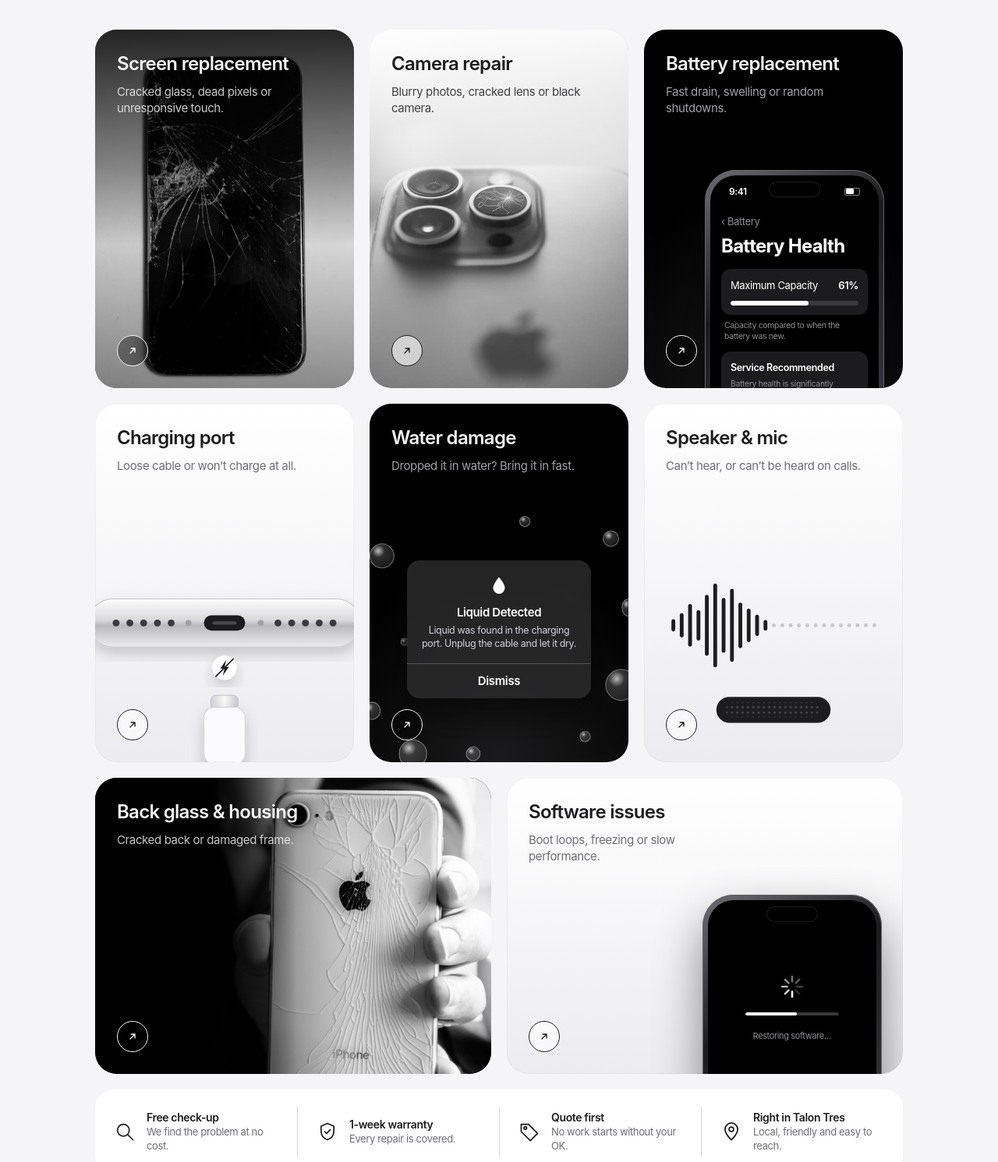
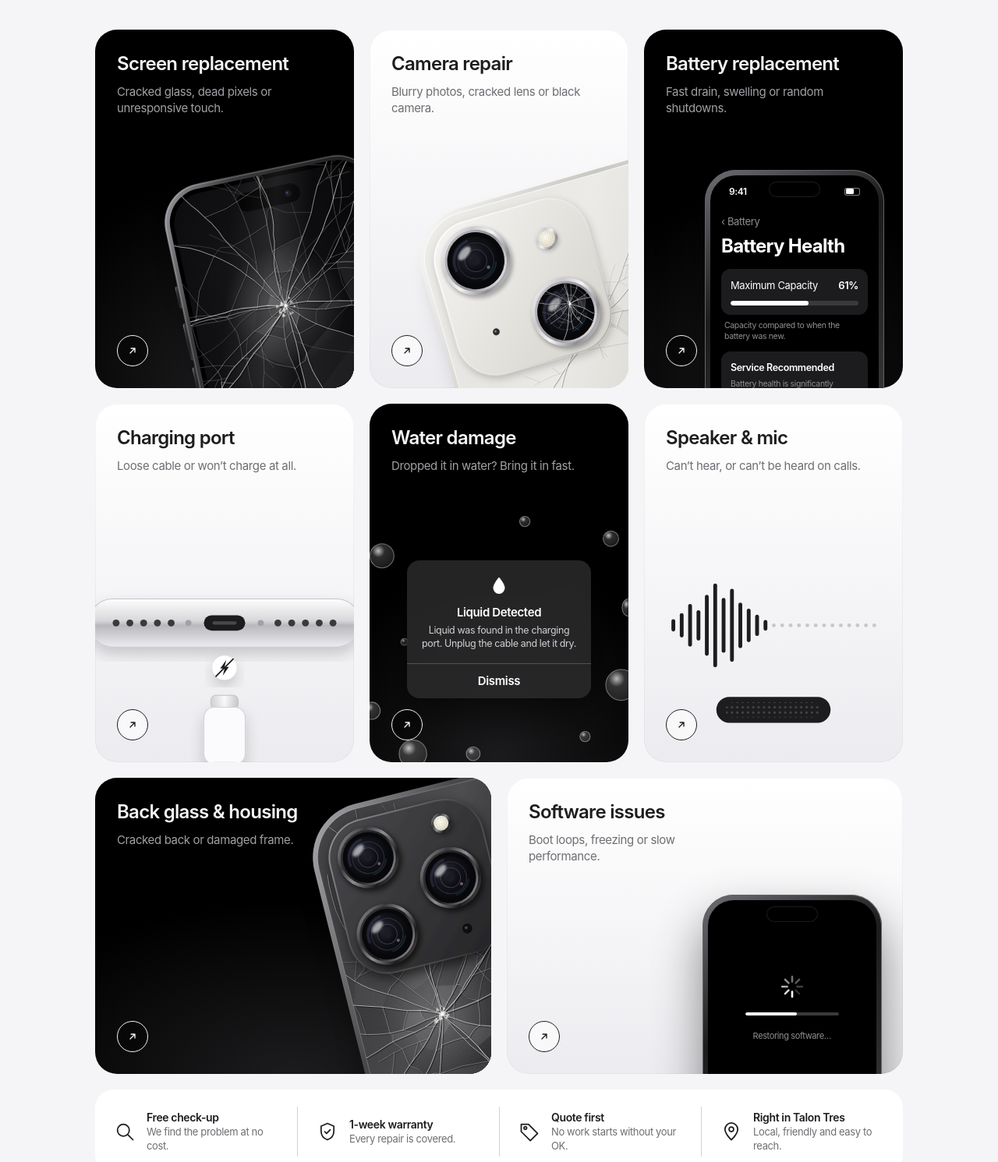
Before and after one commit to Dev-chxrlez/ifix8-site, a plain HTML site: page index.html in a window 1280 px wide. Shown: the part 1477-2968 px from the top of the page at 78% size. Drawn offline with Linux system fonts and the light colour scheme.

Commit message:
Replace stock photos with realistic phone renders; fix stale CSS cache
- Screen, camera and back glass cards use original SVG renders in the
  original angles: metallic frames, layered lenses, matte glass grain,
  soft shadows and generated shattered-glass cracks
- Remove the 1-hour cache on CSS/JS and version asset URLs so updates
  show immediately

Co-Authored-By: Claude Opus 5.5 <noreply@anthropic.com>

```diff
--- a/index.html
+++ b/index.html
@@ -13,7 +13,7 @@
   <link rel="preconnect" href="https://fonts.googleapis.com">
   <link rel="preconnect" href="https://fonts.gstatic.com" crossorigin>
   <link href="https://fonts.googleapis.com/css2?family=Inter:wght@400;500;600;700;800&display=swap" rel="stylesheet">
-  <link rel="stylesheet" href="styles.css">
+  <link rel="stylesheet" href="styles.css?v=3">
   <script type="application/ld+json">
   {
     "@context": "https://schema.org",
@@ -157,22 +157,22 @@
         <div class="svc-grid">
 
           <!-- Screen -->
-          <article class="svc-card photo dark reveal">
+          <article class="svc-card dark reveal">
             <div class="svc-text">
               <h3 data-i18n="svc.screen.title">Screen replacement</h3>
               <p data-i18n="svc.screen.text">Cracked glass, dead pixels or unresponsive touch.</p>
             </div>
-            <img class="svc-photo" src="images/broken-screen.jpg" alt="" loading="lazy" decoding="async">
+            <div class="svc-visual" aria-hidden="true"><img class="svc-render" src="images/render-screen.svg?v=3" alt="" decoding="async"></div>
             <a class="svc-arrow" href="#book" data-issue="Screen" aria-label="Book this repair" data-i18n-aria="svc.bookThis"><svg viewBox="0 0 24 24"><path d="M8 16L16 8M9.5 8H16v6.5"/></svg></a>
           </article>
 
           <!-- Camera -->
-          <article class="svc-card photo light reveal">
+          <article class="svc-card light reveal">
             <div class="svc-text">
               <h3 data-i18n="svc.camera.title">Camera repair</h3>
               <p data-i18n="svc.camera.text">Blurry photos, cracked lens or black camera.</p>
             </div>
-            <img class="svc-photo" src="images/broken-camera.jpg" alt="" loading="lazy" decoding="async">
+            <div class="svc-visual" aria-hidden="true"><img class="svc-render" src="images/render-camera.svg?v=3" alt="" decoding="async"></div>
             <a class="svc-arrow" href="#book" data-issue="Camera" aria-label="Book this repair" data-i18n-aria="svc.bookThis"><svg viewBox="0 0 24 24"><path d="M8 16L16 8M9.5 8H16v6.5"/></svg></a>
           </article>
 
@@ -324,12 +324,12 @@
           </article>
 
           <!-- Back glass -->
-          <article class="svc-card photo dark wide reveal">
+          <article class="svc-card dark wide reveal">
             <div class="svc-text">
               <h3 data-i18n="svc.back.title">Back glass &amp; housing</h3>
               <p data-i18n="svc.back.text">Cracked back or damaged frame.</p>
             </div>
-            <img class="svc-photo" src="images/broken-back.jpg" alt="" loading="lazy" decoding="async">
+            <div class="svc-visual" aria-hidden="true"><img class="svc-render" src="images/render-back.svg?v=3" alt="" decoding="async"></div>
             <a class="svc-arrow" href="#book" data-issue="Back glass/housing" aria-label="Book this repair" data-i18n-aria="svc.bookThis"><svg viewBox="0 0 24 24"><path d="M8 16L16 8M9.5 8H16v6.5"/></svg></a>
           </article>
 
@@ -605,6 +605,6 @@
     <a href="#book" class="btn" data-i18n="hero.book">Book a repair</a>
   </div>
 
-  <script src="script.js"></script>
+  <script src="script.js?v=3"></script>
 </body>
 </html>
--- a/styles.css
+++ b/styles.css
@@ -264,16 +264,8 @@ h3 { font-size: 21px; line-height: 1.2; letter-spacing: -0.025em; font-weight: 6
 .svc-card:hover .svc-visual { transform: scale(1.03); }
 .visual-center { display: flex; align-items: center; justify-content: center; }
 
-/* Photo cards (screen, camera, back glass) */
-.svc-photo { position: absolute; inset: 0; z-index: 0; width: 100%; height: 100%; object-fit: cover; transition: transform 0.7s var(--ease); }
-.svc-card:hover .svc-photo { transform: scale(1.04); }
-.svc-card.photo::after { content: ""; position: absolute; inset: 0; z-index: 1; pointer-events: none; }
-.svc-card.photo.dark::after { background: linear-gradient(180deg, rgba(0, 0, 0, 0.82) 0%, rgba(0, 0, 0, 0.35) 38%, rgba(0, 0, 0, 0) 60%, rgba(0, 0, 0, 0.35) 100%); }
-.svc-card.photo.light::after { background: linear-gradient(180deg, rgba(255, 255, 255, 0.92) 0%, rgba(255, 255, 255, 0.5) 30%, rgba(255, 255, 255, 0) 55%); }
-.svc-card.photo .svc-text p { color: rgba(255, 255, 255, 0.78); }
-.svc-card.photo.light .svc-text p { color: #424245; }
-.photo img[src$="broken-camera.jpg"] { object-position: 47% 50%; }
-.photo img[src$="broken-back.jpg"] { object-position: 50% 22%; }
+/* Rendered phones (screen, camera, back glass) */
+.svc-render { display: block; width: 100%; height: 100%; object-fit: cover; object-position: 50% 100%; }
 .drops { position: absolute; inset: 0; width: 100%; height: 100%; }
 
 .svc-arrow {
@@ -368,9 +360,6 @@ h3 { font-size: 21px; line-height: 1.2; letter-spacing: -0.025em; font-weight: 6
 @media (min-width: 1001px) {
   .svc-card.wide { grid-column: span 3; height: 380px; }
   .svc-card.wide .svc-visual { top: 0; left: 44%; height: auto; }
-  .svc-card.wide.photo.dark::after { background: linear-gradient(90deg, rgba(0, 0, 0, 0.85) 0%, rgba(0, 0, 0, 0.5) 35%, rgba(0, 0, 0, 0) 65%); }
-  .svc-card.wide .svc-photo { left: 30%; width: 70%; -webkit-mask-image: linear-gradient(90deg, transparent 0%, #000 30%); mask-image: linear-gradient(90deg, transparent 0%, #000 30%); }
-  .svc-card.wide.photo { background: #000; }
   .svc-card.wide .mini-phone { bottom: -110px; margin-left: -115px; }
 }
 
```
Also changed, not shown: README.md, images/broken-back.jpg (deleted), images/broken-camera.jpg (deleted), images/broken-screen.jpg (deleted), images/render-back.svg (added), images/render-camera.svg (added), images/render-screen.svg (added), netlify.toml.
